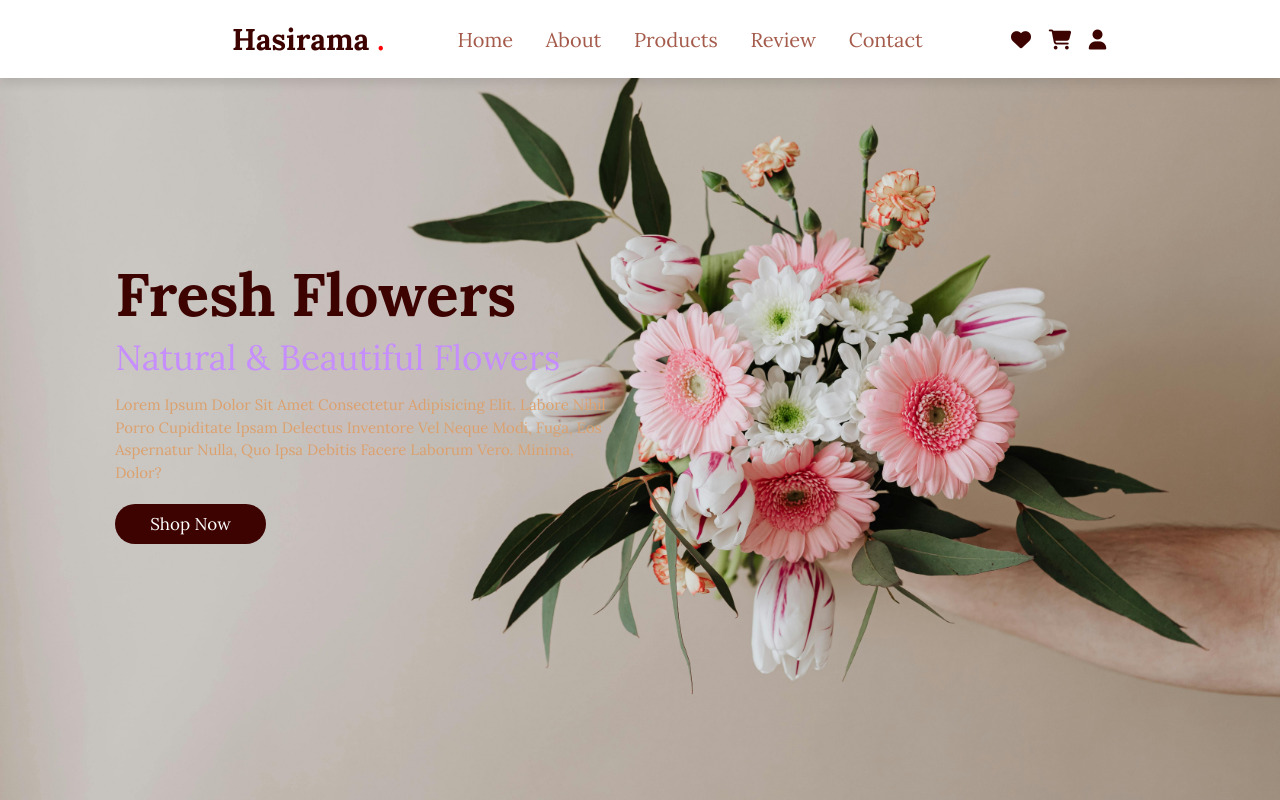
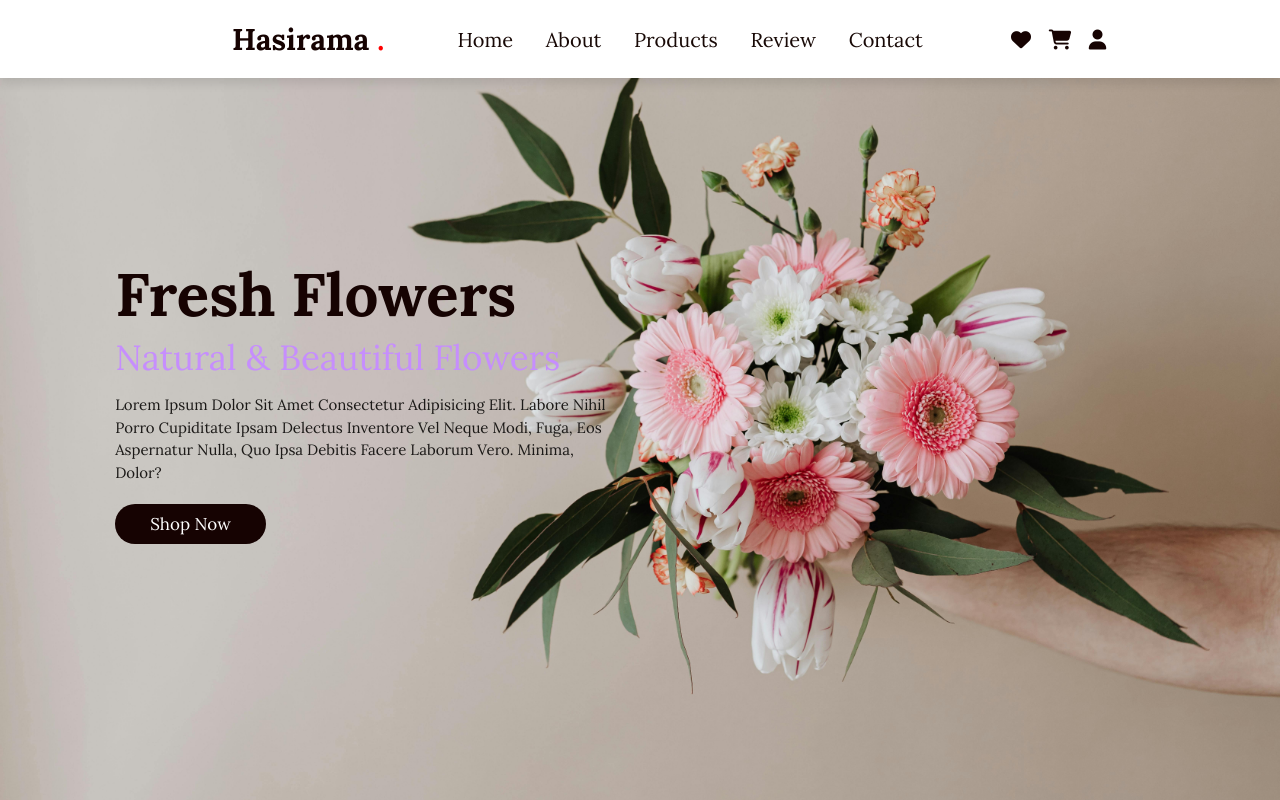
Before and after one commit to lvdat-dev/flower, a plain HTML site: page index.html in a window 1280 px wide. Shown: the top 800 px of the page. Drawn offline with Linux system fonts and the light colour scheme; files whose address does not match are found by name.

Commit message:
update color

```diff
--- a/styles.css
+++ b/styles.css
@@ -9,9 +9,9 @@
 }
 :root{
     --primary-color:#C68EFD;
-    --primary-text-color:#3D0301;
-    --secondary-text-color:#DCA06D;
-    --primary-link-color:#A55B4B;
+    --primary-text-color:#160302;
+    --secondary-text-color:#1b1917;
+    --primary-link-color:#180906;
 }
 html{
     font-size: 62.5%;
```
